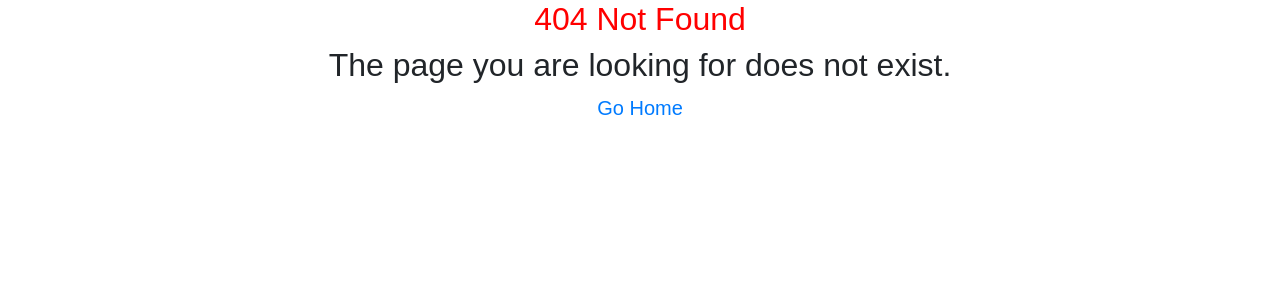
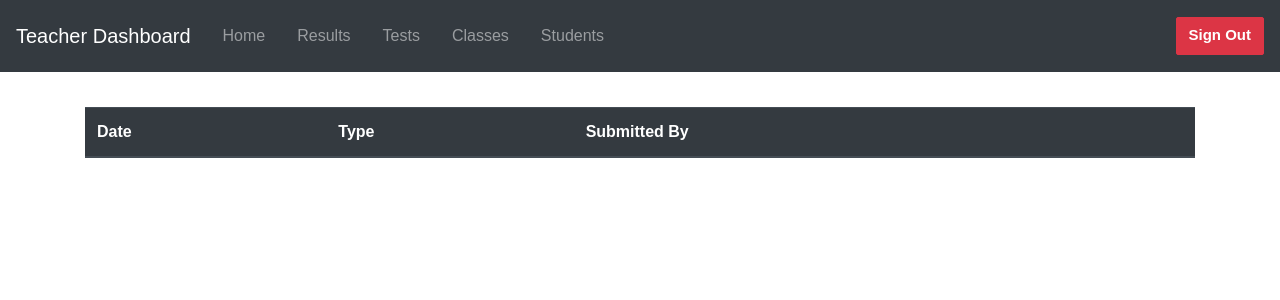
Before and after one commit to spencer119/spelling-tests, a React (Create React App) app: page /admin/feedback in a window 1280 px wide. Before the commit this address had no page. Shown: the top 300 px of the page. Built offline with nearby package versions, Linux system fonts and the light colour scheme; no server answers; the HTML template or start-up script is replaced by a standard one.

Commit message:
v2.2.1 apostrophe issue fixed, started feedback pg

```diff
--- a/src/App.js
+++ b/src/App.js
@@ -26,6 +26,7 @@ import FirstLogin from './components/teacher/FirstLogin';
 import EditGroup from './components/teacher/edit/EditGroup';
 import Forbidden from './components/codes/Forbidden';
 import NotFound from './components/codes/NotFound';
+import Feedback from './components/admin/Feedback';
 function App() {
   const [alert, setAlert] = useState('');
   const [alertType, setAlertType] = useState('');
@@ -165,10 +166,21 @@ function App() {
               <Alert alert={alert} alertType={alertType} />
               <Teachers createAlert={createAlert} />
             </Route>
+            <Route path='/admin/teachers'>
+              <Navbar />
+              <Alert alert={alert} alertType={alertType} />
+              <Teachers createAlert={createAlert} />
+            </Route>
+            <Route path='/admin/feedback'>
+              <Navbar />
+              <Alert alert={alert} alertType={alertType} />
+              <Feedback />
+            </Route>
             <Route path='/forbidden'>
               <Forbidden />
             </Route>
-            <Route component={NotFound}></Route>
+            <Route component={NotFound}></Route>{' '}
+            {/* If the route doesn't exist. It defaults to a not found page */}
           </Switch>
         </div>
       </div>
--- a/src/components/Navbar.js
+++ b/src/components/Navbar.js
@@ -1,4 +1,4 @@
-import React, { useEffect, useState, useRef } from 'react';
+import React, { useEffect, useState, useRef, Fragment } from 'react';
 import { Link } from 'react-router-dom';
 import axios from 'axios';
 
@@ -54,11 +54,18 @@ const Navbar = () => {
             </Link>
           </li>
           {isAdmin ? (
-            <li className='nav-link'>
-              <Link className='nav-link' style={{ cursor: 'pointer' }} to='/admin/teachers'>
-                Manage Teachers
-              </Link>
-            </li>
+            <Fragment>
+              <li className='nav-link'>
+                <Link className='nav-link' style={{ cursor: 'pointer' }} to='/admin/teachers'>
+                  Manage Teachers
+                </Link>
+              </li>
+              <li className='nav-link'>
+                <Link className='nav-link' style={{ cursor: 'pointer' }} to='/admin/feedback'>
+                  Feedback
+                </Link>
+              </li>
+            </Fragment>
           ) : null}
         </ul>
         <ul className='nav justify-content-end'>
--- /dev/null
+++ b/src/components/admin/Feedback.js
@@ -0,0 +1,20 @@
+import React from 'react';
+
+const Feedback = () => {
+  return (
+    <div className='container'>
+      <table className='table'>
+        <thead className='thead-dark'>
+          <tr>
+            <th scope='col'>Date</th>
+            <th scope='col'>Type</th>
+            <th scope='col'>Submitted By</th>
+            <th scope='col'></th>
+          </tr>
+        </thead>
+      </table>
+    </div>
+  );
+};
+
+export default Feedback;
```
